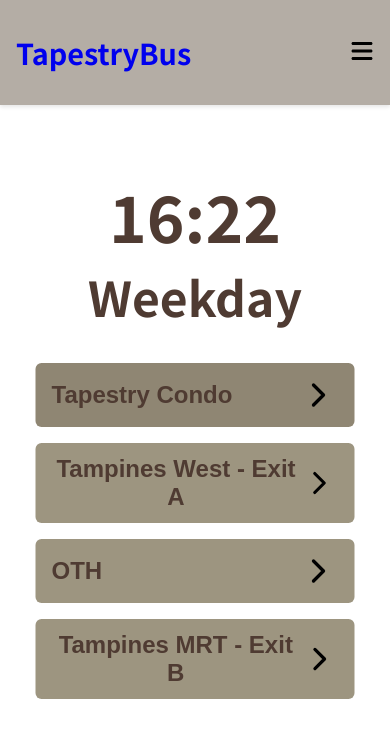
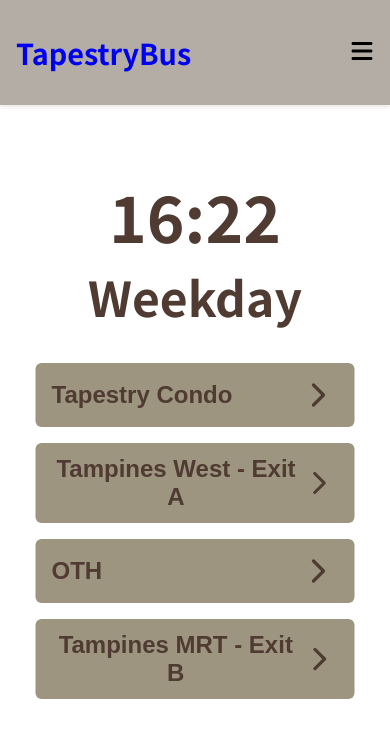
Before and after one commit to memelord26/TapestryBus, a React (Vite) app: page /#/ in a window 390 px wide. In both pictures the pointer is over the icon 318 px from the left and 394 px from the top of the page. Shown: the top 738 px of the page. Built offline with nearby package versions, Linux system fonts and the light colour scheme.

Commit message:
Update 1.4.2
change bus stop hover to none,
update arrow to brown for phone

```diff
--- a/src/index.css
+++ b/src/index.css
@@ -183,16 +183,22 @@ header {
   border-radius: 6px 6px 0 0;
 }
 
-.stop-header:hover {
-  background: #8F8673;
-}
-
 .stop-header h4 {
   margin: 0;
   padding: 0;
   color: #4F3B32;
   font-size: 1.5rem;
   border: none;
+}
+
+.stop-header svg {
+  color: #4F3B32;
+  stroke: #4F3B32;
+}
+
+.stop-header:hover svg {
+  color: #4F3B32;
+  stroke: #4F3B32;
 }
 
 .times-list {
```
